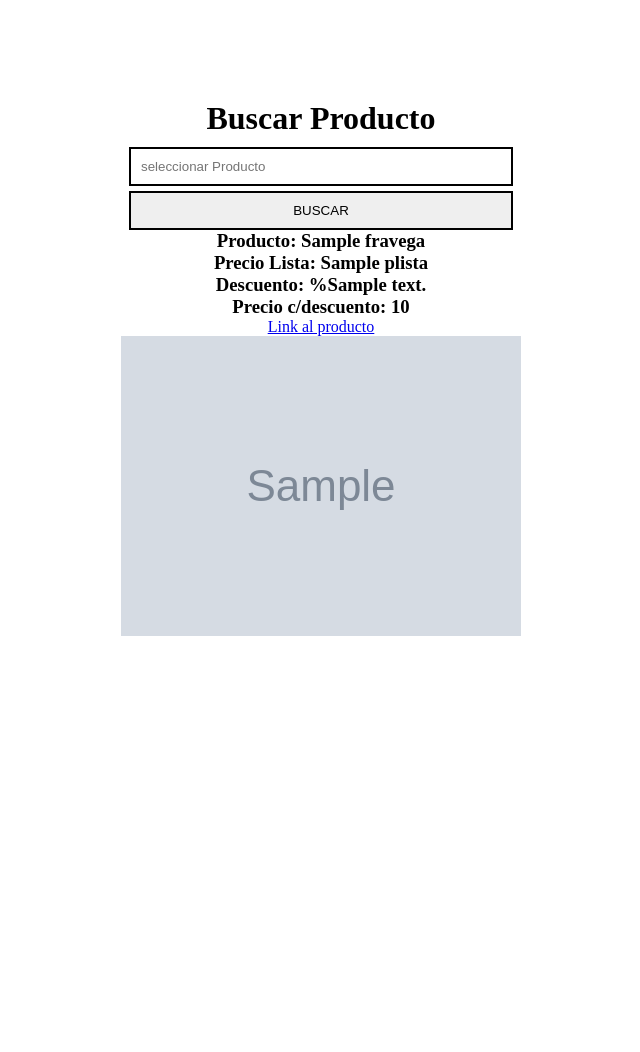
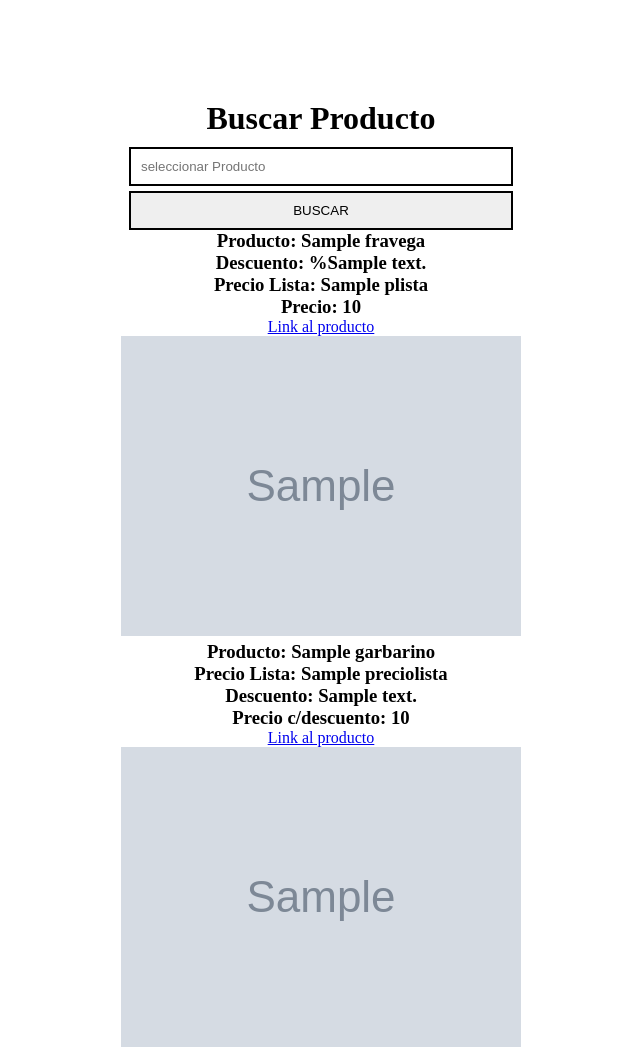
Before and after one commit to ignacio96/atitp, a Django app: template ATIapp/templates/ATIapp/home.html in a window 1280 px wide. Shown: the whole page, without its empty margins (319-959 px from the left). Before the commit the page ends 636 px from the top, so only its background shows below. Run offline with Django 3.2, Linux system fonts and the light colour scheme; the template is opened without the code that fills it: most values are stand-ins (such as "Sample title", 1, 10 or a date in 2020); grey boxes marked "Sample" are stand-in pictures.

Commit message:
pagina funcionando

```diff
--- a/ATIapp/templates/ATIapp/home.html
+++ b/ATIapp/templates/ATIapp/home.html
@@ -39,18 +39,42 @@
 
       <form class="" method="GET">
         <label for="producto"></label>
-        <input type="text" name="productos" id="productos" value="{{request.GET.productos}}" placeholder="seleccionar Producto"><br>
+        <input type="text" name="producto" id="producto" value="{{request.GET.producto}}" placeholder="seleccionar Producto"><br>
         <input type="submit"value="Buscar">
       </form>
-      {% if fravega %}
+      {% if fravega.nombre %}
         <h3>Producto: {{fravega.nombre}}</h3>
-        <h3>Precio Lista: {{fravega.plista}}</h3>
-        <h3>Descuento: %{{fravega.descuento}}</h3>
-        <h3>Precio c/descuento: {{fravega.precio}}</h3>
+
+        {% if fravega.descuento %}
+          <h3>Descuento: %{{fravega.descuento}}</h3>
+          <h3>Precio Lista: {{fravega.plista}}</h3>
+        {%endif%}
+
+        <h3>Precio: {{fravega.precio}}</h3>
+
         <a href="https://www.fravega.com{{fravega.link}}" target="_blank">Link al producto</a>
         <h3>
             <img src={{fravega.imagen}}>
          </h3>
+      {% else %}
+          <h3> no se encontro el producto</h3>
+      {% endif %}
+      {% if garbarino.nombre %}
+        <h3>Producto: {{garbarino.nombre}}</h3>
+        <!--tuve que agregar este if porque grabarino cambia el nombre de la clase cuando hay precio con descuento-->
+        {% if garbarino.descuento%}
+          <h3>Precio Lista: {{garbarino.preciolista}}</h3>
+          <h3>Descuento: {{garbarino.descuento}}</h3>
+          <h3>Precio c/descuento: {{garbarino.precio}}</h3>
+        {% else %}
+          <h3>Precio: {{garbarino.precio}}</h3>
+        {% endif %}
+        <a href="https://www.garbarino.com{{garbarino.link}}" target="_blank">Link al producto</a>
+        <h3>
+            <img src={{garbarino.imagen}}>
+         </h3>
+      {% else %}
+         <h3> no se encontro el producto</h3>
       {% endif %}
 
     </div>
```
Also changed, not shown: ATIapp/views.py (+89 -11 lines).
